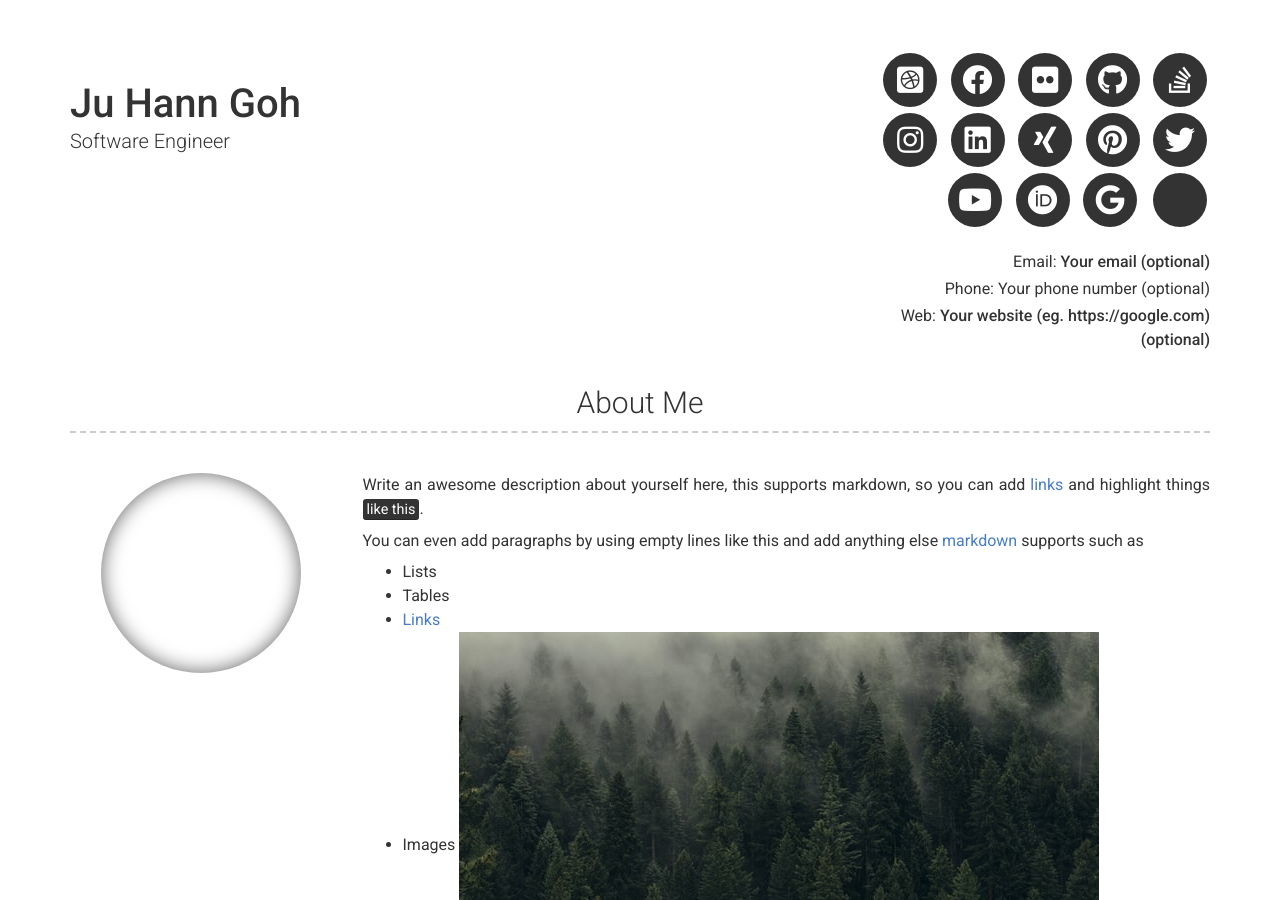
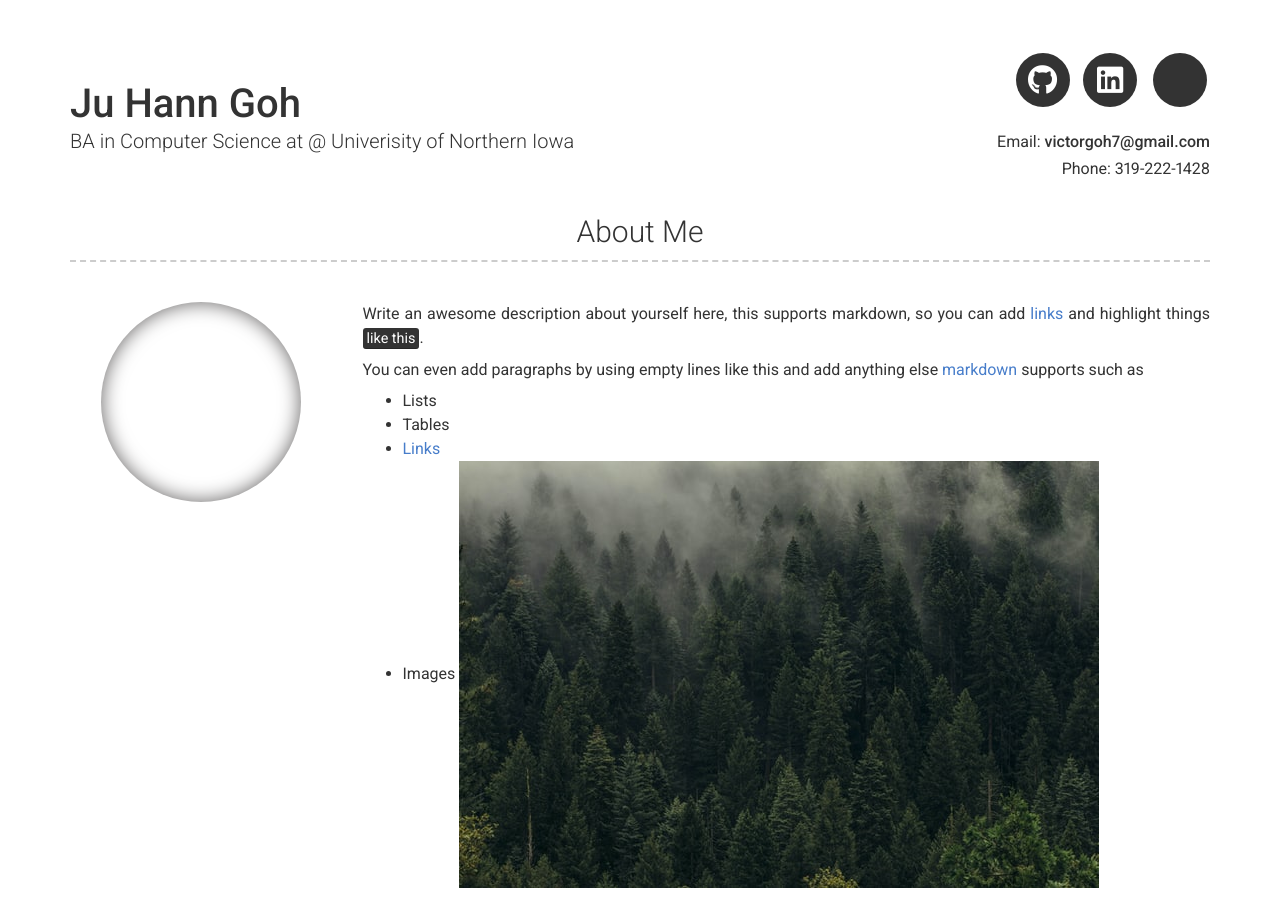
Before and after one commit to jugoh09/resume-website, a Jekyll site: the page built from index.md, in a window 1280 px wide and 900 px high. Built offline with Jekyll 4.4.1, drawn with Linux system fonts in a browser that asks for light colours; nearby versions of some CDN libraries; some of the changed text lies outside the part shown.

Commit message:
Update _config.yml

```diff
--- a/_config.yml
+++ b/_config.yml
@@ -7,31 +7,31 @@ version: 2
 
 # Personal info
 name: Ju Hann Goh
-title: Software Engineer
-email: Your email (optional)
+title: BA in Computer Science at @ Univerisity of Northern Iowa
+email: victorgoh7@gmail.com
 # email_title: Email (Email title override)
-phone: Your phone number (optional)
+phone: 319-222-1428
 # phone_title: Phone (Phone title override)
-website: Your website (eg. https://google.com)(optional)
+# website: Your website (eg. https://google.com)(optional)
 # website_title: Web (Website title override)
 
 # Dark Mode (true/false/never)
 darkmode: false
 
 # Social links
-twitter_username: jekyllrb
-github_username:  jekyll
-stackoverflow_username: "00000001"
-dribbble_username: jekyll
-facebook_username: jekyll
-flickr_username: jekyll
-instagram_username: jekyll
-linkedin_username: jekyll
-xing_username: jekyll
-pinterest_username: jekyll
-youtube_username: jekyll
-orcid_username: 0000-0000-0000-0000
-googlescholar_username: D847cGsAAAAJ
+# twitter_username: jekyllrb
+github_username:  jugoh09
+# stackoverflow_username: "00000001"
+# dribbble_username: jekyll
+# facebook_username: jekyll
+# flickr_username: jekyll
+# instagram_username: jekyll
+linkedin_username: ju-hann-goh
+# xing_username: jekyll
+# pinterest_username: jekyll
+# youtube_username: jekyll
+# orcid_username: 0000-0000-0000-0000
+# googlescholar_username: D847cGsAAAAJ
 
 # Additional icon links
 additional_links:
```
